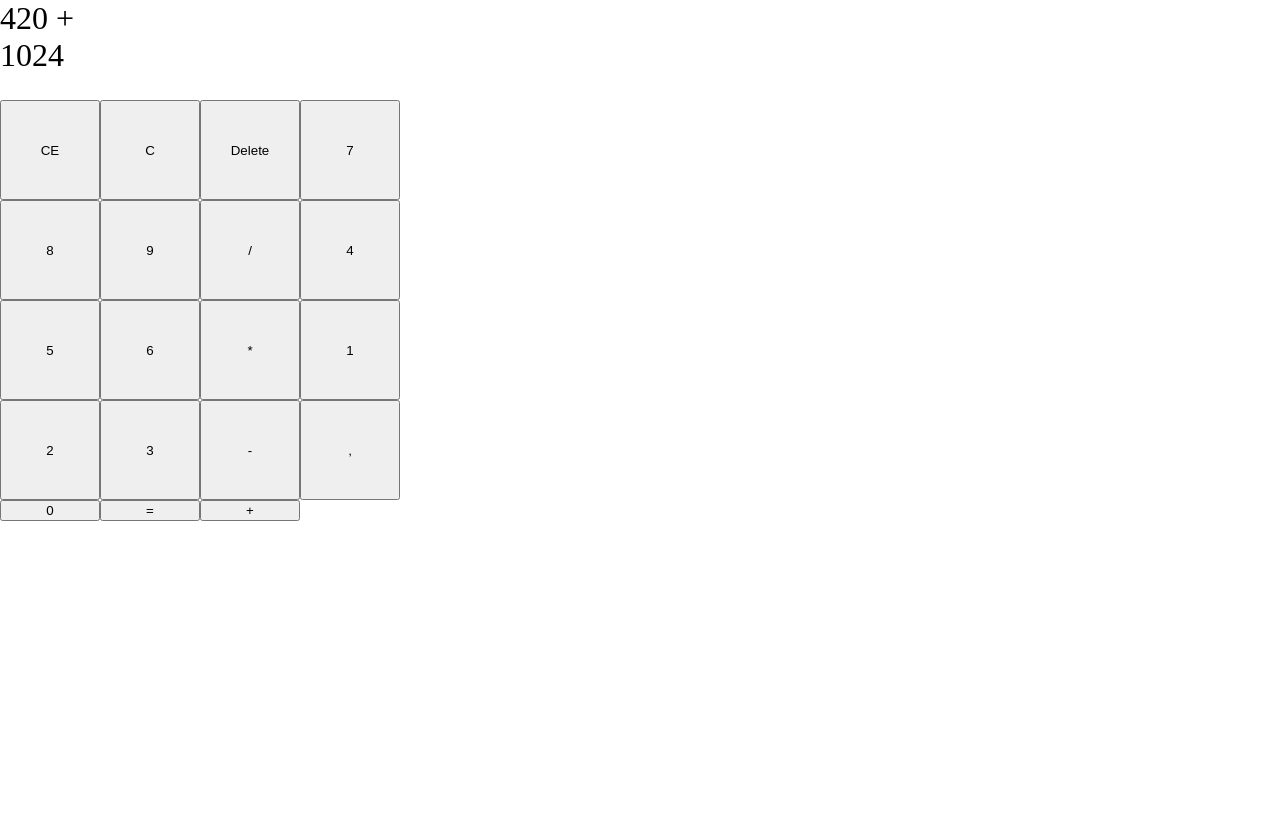
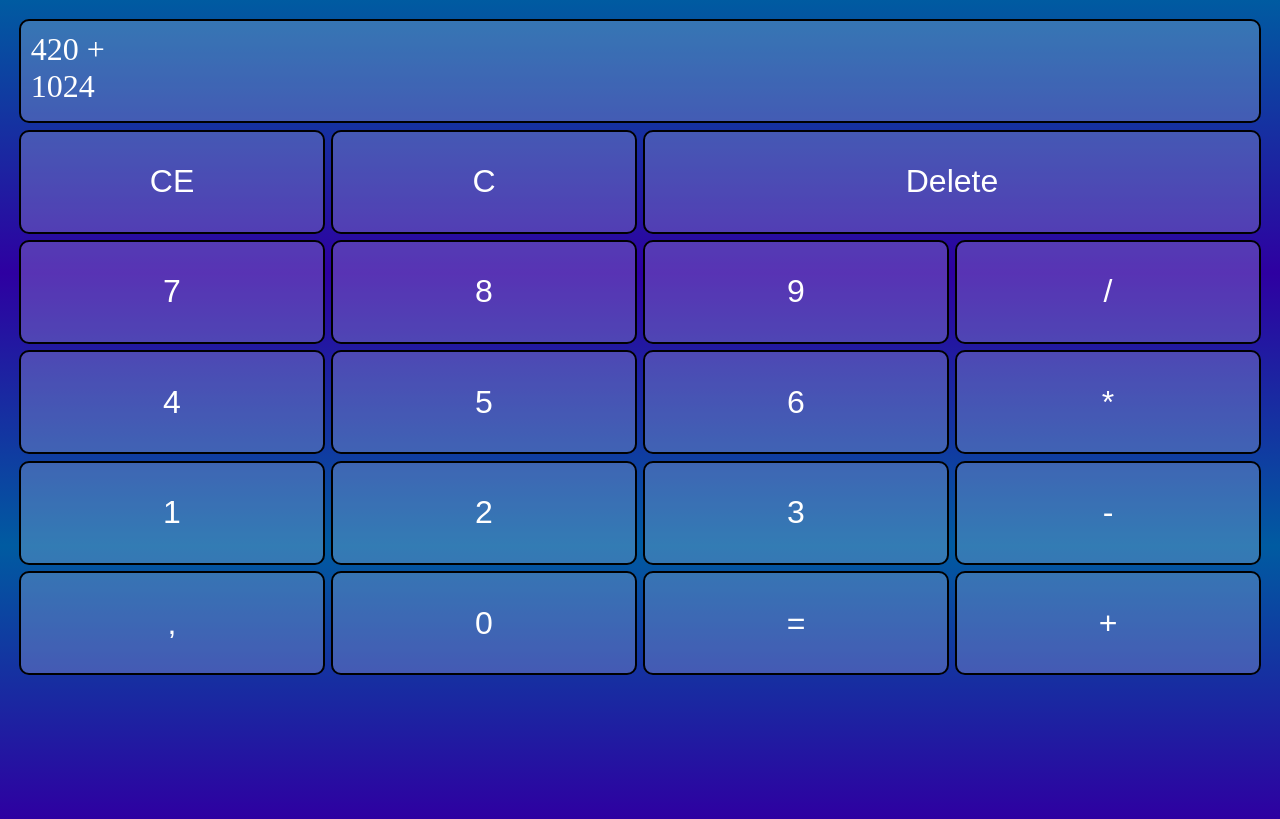
Before and after one commit to EvilWeasel/PersonalHomepage, a plain HTML site: page Calculator/calculator.html in a window 1280 px wide. Drawn offline with Linux system fonts and the light colour scheme.

Commit message:
finished html-setup for calculator; added styling for the calculator grid and grid-items; missing box-shadows and alignment :)

```diff
--- a/Calculator/calculator.css
+++ b/Calculator/calculator.css
@@ -1,15 +1,41 @@
+:root {
+    --color-gradient1: #005ba1;
+    --color-gradient2: #2e00a1;
+}
+
 body {
     padding: 0;
     margin: 0;
     font-size: 2rem;
+    background: linear-gradient(to bottom, var(--color-gradient1), var(--color-gradient2), var(--color-gradient1), var(--color-gradient2));
+    height: 100vh;
 }
 
 .calculator-grid {
     display: grid;
-    grid-template-columns: repeat(4, 100px);
-    grid-template-rows: repeat(5, 100px);
+    grid-template-columns: repeat(4, minmax(20vw, 1fr)); /* fr => fraction */
+    grid-template-rows: repeat(6, minmax(13vh, 1fr));
+    gap: .2em;
+    margin: .6em .6em 0 .6em;
+    color: white;
 }
 
 .output {
     grid-column: 1 / -1; /* StartIndex / EndIndex */
+    border: 2px solid black;
+    border-radius: 10px;
+    padding: .3em;
+    background-color: rgba(255, 255, 255, .2);
 }
+
+.span-two {
+    grid-column: span 2;
+}
+
+button {
+    border: 2px solid black;
+    border-radius: 10px;
+    background-color: rgba(255, 255, 255, .2);
+    color: white;
+    font-size: 1em;
+}
--- a/Calculator/calculator.html
+++ b/Calculator/calculator.html
@@ -17,7 +17,7 @@
         <!-- Taschenrechner Buttons -->
         <button>CE</button>
         <button>C</button>
-        <button>Delete</button>
+        <button class="span-two">Delete</button>
         <button>7</button>
         <button>8</button>
         <button>9</button>
```
